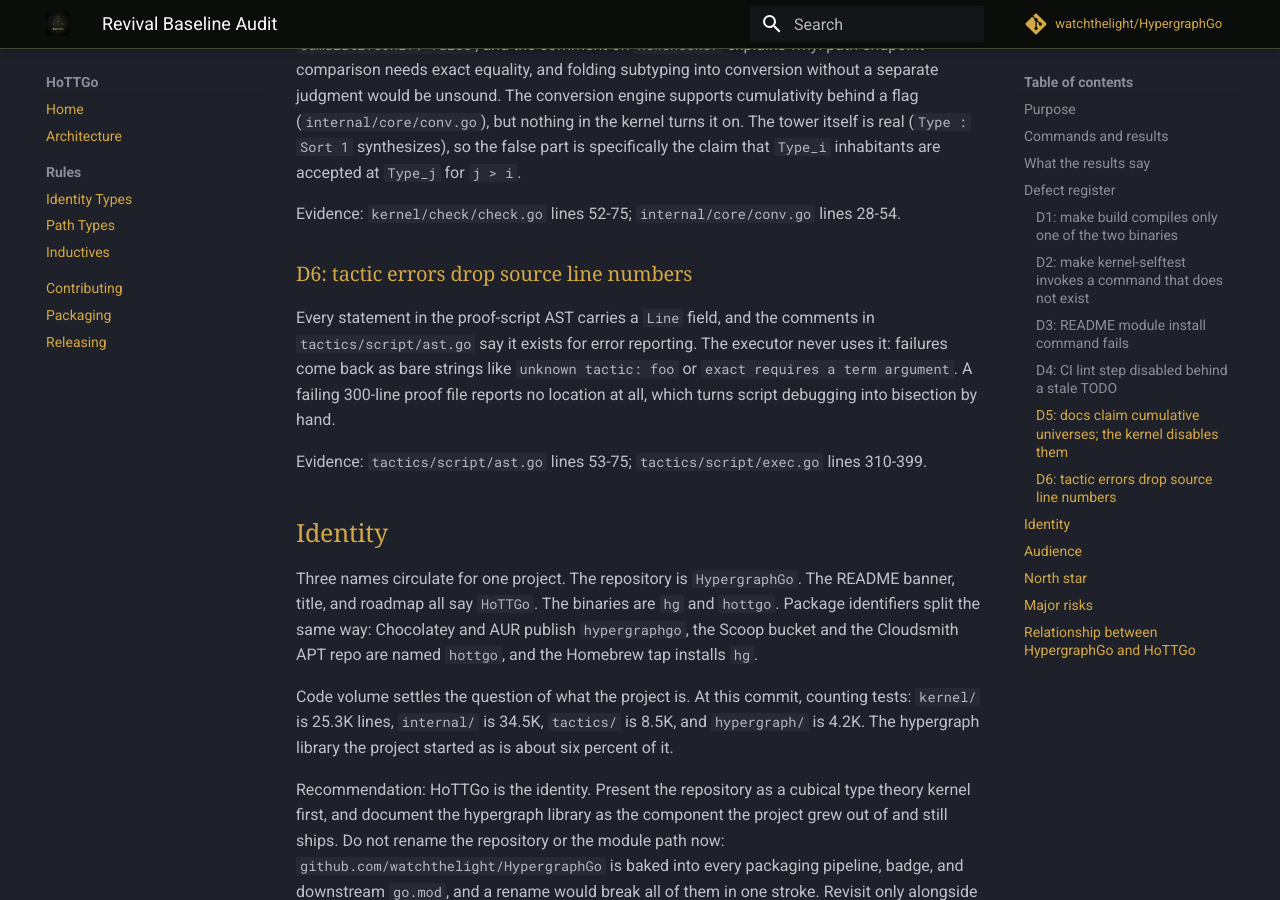
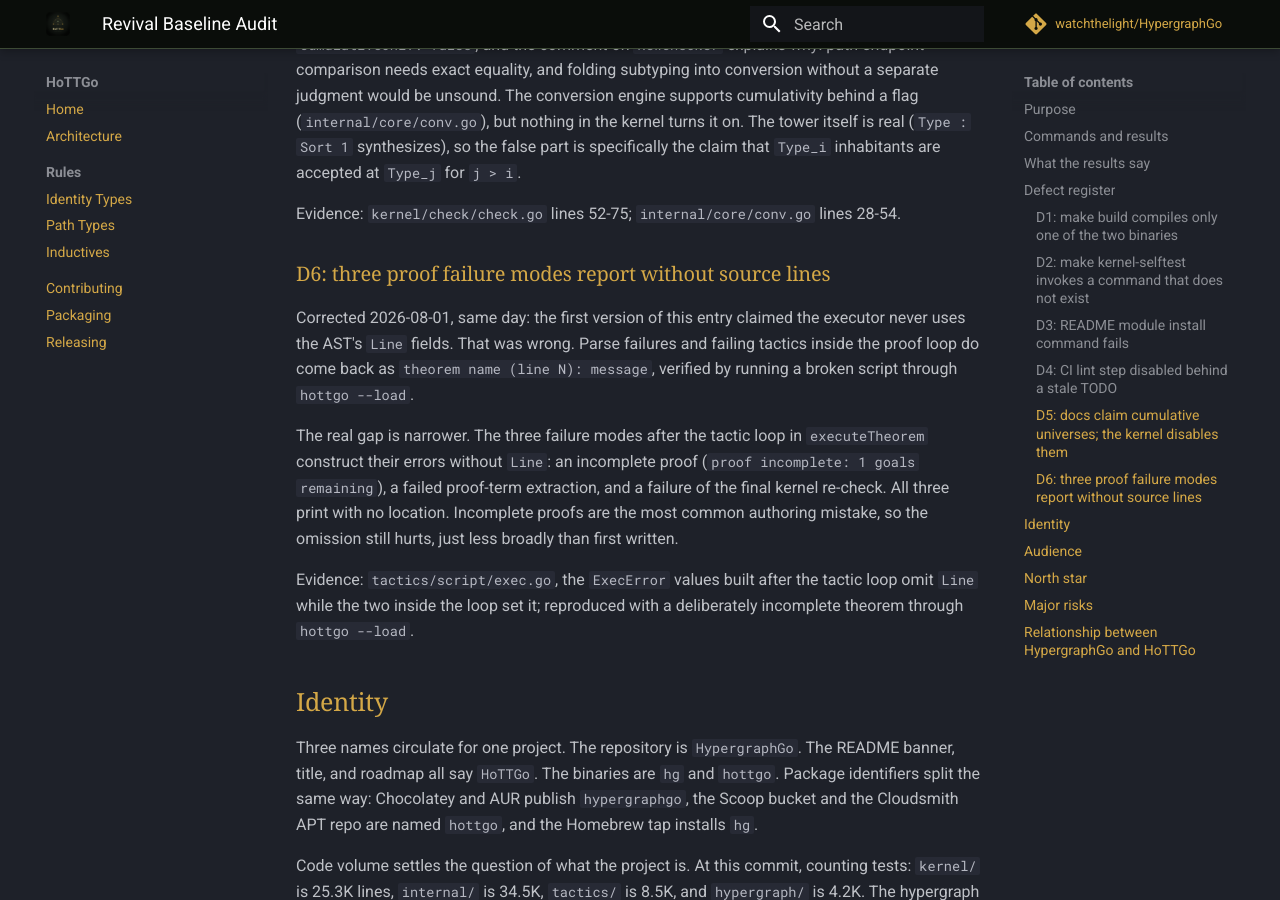
Before and after one commit to watchthelight/HypergraphGo, an MkDocs documentation site: the page built from docs/audits/2026-08-01_revival-baseline.md, in a window 1280 px wide and 900 px high, scrolled down 2462 px. Built offline with MkDocs 1.6.1 and Material for MkDocs 9.7.7, drawn with Linux system fonts in a browser that asks for light colours; comment, search, counter and statistics services are not loaded.

Commit message:
docs(audit): correct the scope of the tactic error finding
Re-testing showed tactic failures inside the proof loop already report
line numbers. The location gap is only in the three failure modes after
the loop: incomplete proof, failed extraction, failed final re-check.
Record the correction in the audit and narrow milestone 3 to match.

```diff
--- a/docs/audits/2026-08-01_revival-baseline.md
+++ b/docs/audits/2026-08-01_revival-baseline.md
@@ -102,17 +102,24 @@ for `j > i`.
 Evidence: `kernel/check/check.go` lines 52-75; `internal/core/conv.go`
 lines 28-54.
 
-### D6: tactic errors drop source line numbers
+### D6: three proof failure modes report without source lines
 
-Every statement in the proof-script AST carries a `Line` field, and the
-comments in `tactics/script/ast.go` say it exists for error reporting. The
-executor never uses it: failures come back as bare strings like
-`unknown tactic: foo` or `exact requires a term argument`. A failing
-300-line proof file reports no location at all, which turns script
-debugging into bisection by hand.
+Corrected 2026-08-01, same day: the first version of this entry claimed the
+executor never uses the AST's `Line` fields. That was wrong. Parse failures
+and failing tactics inside the proof loop do come back as
+`theorem name (line N): message`, verified by running a broken script
+through `hottgo --load`.
 
-Evidence: `tactics/script/ast.go` lines 53-75; `tactics/script/exec.go`
-lines 310-399.
+The real gap is narrower. The three failure modes after the tactic loop in
+`executeTheorem` construct their errors without `Line`: an incomplete proof
+(`proof incomplete: 1 goals remaining`), a failed proof-term extraction,
+and a failure of the final kernel re-check. All three print with no
+location. Incomplete proofs are the most common authoring mistake, so the
+omission still hurts, just less broadly than first written.
+
+Evidence: `tactics/script/exec.go`, the `ExecError` values built after the
+tactic loop omit `Line` while the two inside the loop set it; reproduced
+with a deliberately incomplete theorem through `hottgo --load`.
 
 ## Identity
 
```
Also changed, not shown: docs/finishing-plan.md (+12 -10 lines).
